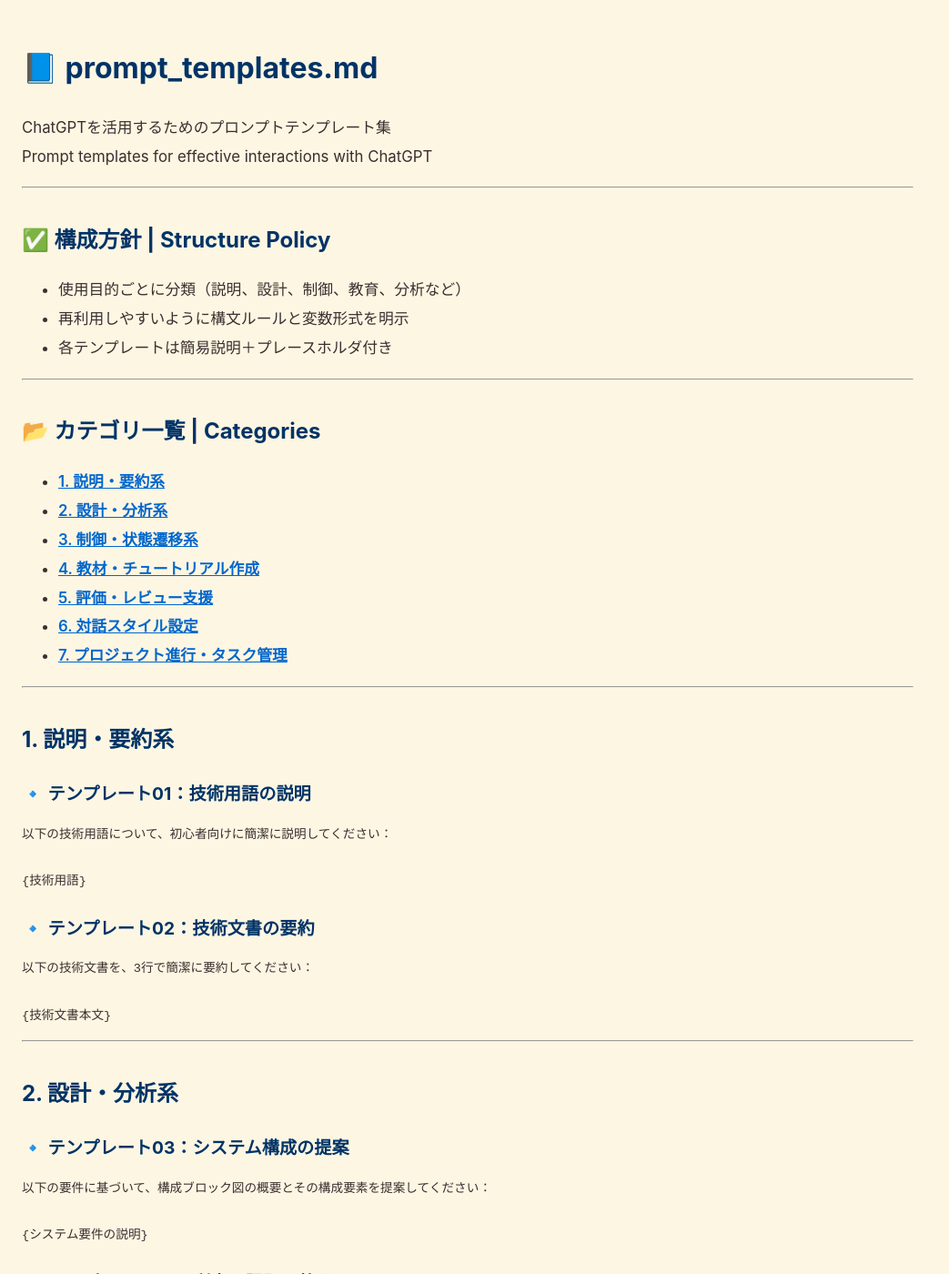
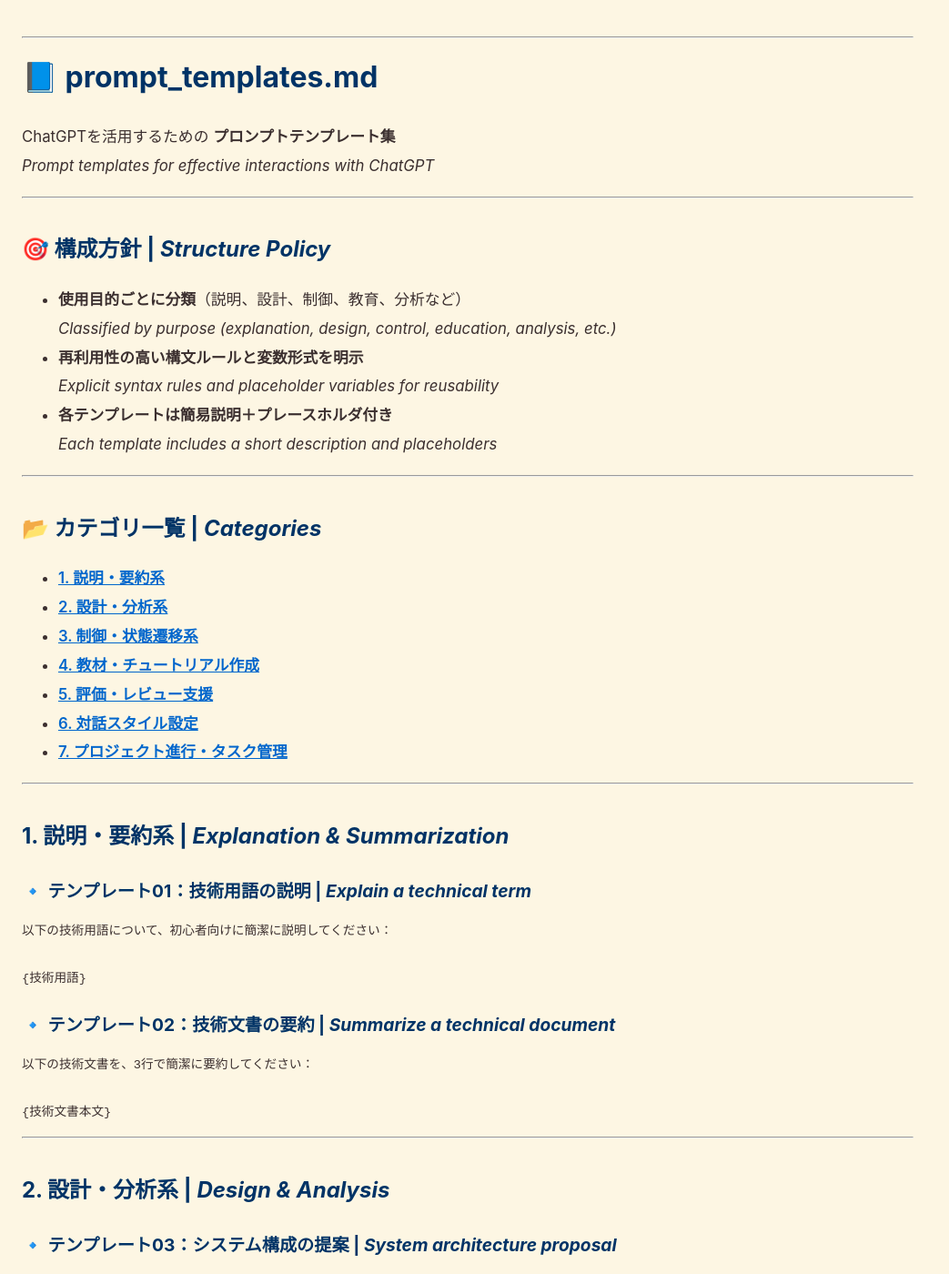
Before and after one commit to Samizo-AITL/SamizoGPT, a Jekyll site: the page built from SamizoGPT-v1x/prompt_templates.md, in a window 1280 px wide and 1400 px high. Shown: the whole window at 91% size, without its empty margins (0-1043 px from the left). Built offline with Jekyll 4.4.1, drawn with Linux system fonts in a browser that asks for light colours; our own code applies the rules of GitHub Pages for plain Markdown files; some of the changed text lies outside the part shown.

Commit message:
Update prompt_templates.md

````diff
--- a/SamizoGPT-v1x/prompt_templates.md
+++ b/SamizoGPT-v1x/prompt_templates.md
@@ -1,19 +1,29 @@
-# 📘 prompt_templates.md
-
-ChatGPTを活用するためのプロンプトテンプレート集
-Prompt templates for effective interactions with ChatGPT
+---
+layout: default
+title: SamizoGPT-v1x/prompt_templates.md
+---
 
 ---
 
-## ✅ 構成方針 | Structure Policy
+# 📘 prompt_templates.md
 
-- 使用目的ごとに分類（説明、設計、制御、教育、分析など）
-- 再利用しやすいように構文ルールと変数形式を明示
-- 各テンプレートは簡易説明＋プレースホルダ付き
+ChatGPTを活用するための **プロンプトテンプレート集**
+*Prompt templates for effective interactions with ChatGPT*
 
 ---
 
-## 📂 カテゴリ一覧 | Categories
+## 🎯 構成方針 | *Structure Policy*
+
+- **使用目的ごとに分類**（説明、設計、制御、教育、分析など）
+  *Classified by purpose (explanation, design, control, education, analysis, etc.)*
+- **再利用性の高い構文ルールと変数形式を明示**
+  *Explicit syntax rules and placeholder variables for reusability*
+- **各テンプレートは簡易説明＋プレースホルダ付き**
+  *Each template includes a short description and placeholders*
+
+---
+
+## 📂 カテゴリ一覧 | *Categories*
 
 - [1. 説明・要約系](#1-説明要約系)
 - [2. 設計・分析系](#2-設計分析系)
@@ -25,18 +35,16 @@ Prompt templates for effective interactions with ChatGPT
 
 ---
 
-## 1. 説明・要約系
+## 1. 説明・要約系 | *Explanation & Summarization*
 
-### 🔹 テンプレート01：技術用語の説明
-
+### 🔹 テンプレート01：技術用語の説明 | *Explain a technical term*
 ```plaintext
 以下の技術用語について、初心者向けに簡潔に説明してください：
 
 {技術用語}
 ```
 
-### 🔹 テンプレート02：技術文書の要約
-
+### 🔹 テンプレート02：技術文書の要約 | *Summarize a technical document*
 ```plaintext
 以下の技術文書を、3行で簡潔に要約してください：
 
@@ -45,18 +53,16 @@ Prompt templates for effective interactions with ChatGPT
 
 ---
 
-## 2. 設計・分析系
+## 2. 設計・分析系 | *Design & Analysis*
 
-### 🔹 テンプレート03：システム構成の提案
-
+### 🔹 テンプレート03：システム構成の提案 | *System architecture proposal*
 ```plaintext
 以下の要件に基づいて、構成ブロック図の概要とその構成要素を提案してください：
 
 {システム要件の説明}
 ```
 
-### 🔹 テンプレート04：利点と課題の整理
-
+### 🔹 テンプレート04：利点と課題の整理 | *List pros and cons*
 ```plaintext
 次の技術案について、利点・課題・考慮点をそれぞれ箇条書きでまとめてください：
 
@@ -65,18 +71,16 @@ Prompt templates for effective interactions with ChatGPT
 
 ---
 
-## 3. 制御・状態遷移系
+## 3. 制御・状態遷移系 | *Control & State Transition*
 
-### 🔹 テンプレート05：状態遷移の記述支援
-
+### 🔹 テンプレート05：状態遷移の記述支援 | *Assist in describing state transitions*
 ```plaintext
 以下の動作仕様に基づいて、状態遷移図または状態遷移表を構成するための要素を整理してください：
 
 {制御仕様やフローの記述}
 ```
 
-### 🔹 テンプレート06：制御アルゴリズムの比較
-
+### 🔹 テンプレート06：制御アルゴリズムの比較 | *Compare control algorithms*
 ```plaintext
 PID制御とMPC制御の違いを、次の観点で比較してください：制御性能、実装容易性、用途
 
@@ -88,18 +92,16 @@ PID制御とMPC制御の違いを、次の観点で比較してください：
 
 ---
 
-## 4. 教材・チュートリアル作成
+## 4. 教材・チュートリアル作成 | *Teaching & Tutorial Creation*
 
-### 🔹 テンプレート07：学習教材の構成案作成
-
+### 🔹 テンプレート07：学習教材の構成案作成 | *Propose a learning material structure*
 ```plaintext
 以下のテーマに基づいて、技術学習教材（初学者向け）の構成案を作成してください：
 
 {テーマ（例：インピーダンス、状態空間表現など）}
 ```
 
-### 🔹 テンプレート10：教材構成テンプレート（章構成・展開順）
-
+### 🔹 テンプレート10：教材構成テンプレート | *Template for chapter structure*
 ```plaintext
 あなたは教材構成設計の専門家です。
 
@@ -120,8 +122,7 @@ PID制御とMPC制御の違いを、次の観点で比較してください：
 - 展開順の意図と狙い（例：P→MOS→CMOS）
 ```
 
-### 🔹 テンプレート11：教材パッケージ設計テンプレート（複数教材の統合）
-
+### 🔹 テンプレート11：教材パッケージ設計 | *Educational package design*
 ```plaintext
 あなたは教育パッケージ設計の専門家です。
 
@@ -146,10 +147,9 @@ PID制御とMPC制御の違いを、次の観点で比較してください：
 
 ---
 
-## 5. 評価・レビュー支援
+## 5. 評価・レビュー支援 | *Evaluation & Review*
 
-### 🔹 テンプレート08：技術文書の改善案提示
-
+### 🔹 テンプレート08：技術文書の改善案 | *Improve technical writing*
 ```plaintext
 以下の文章を、より明確かつ論理的に改善してください：
 
````
Also changed, not shown: other parts of SamizoGPT-v1x/prompt_templates.md (+16 -15 lines).
